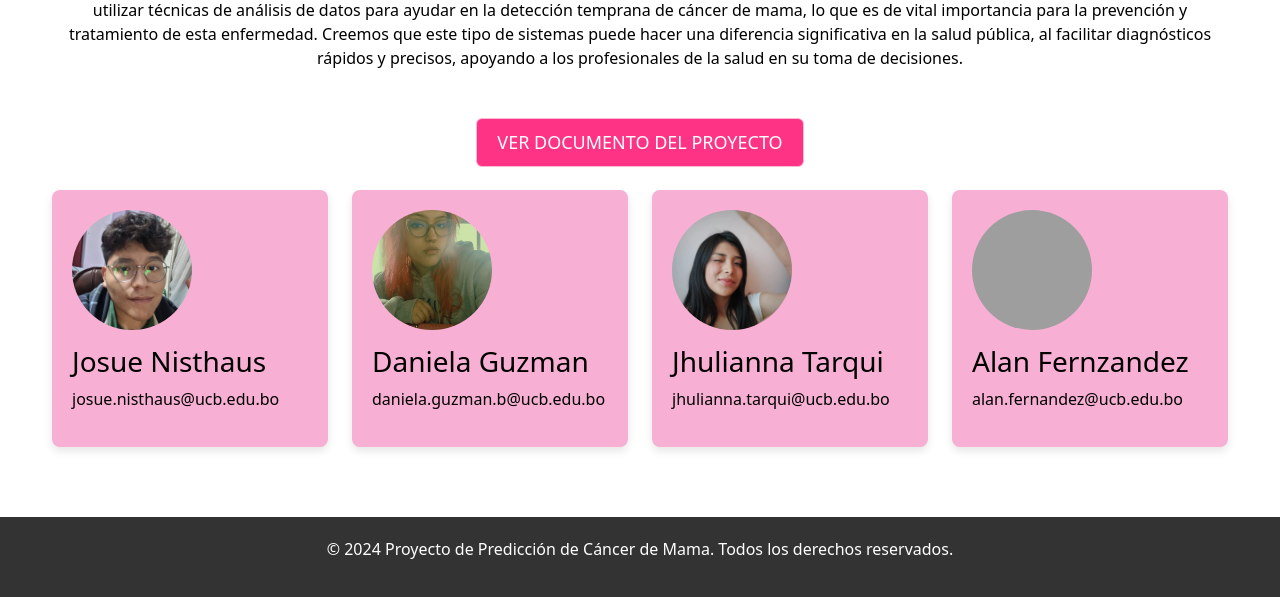
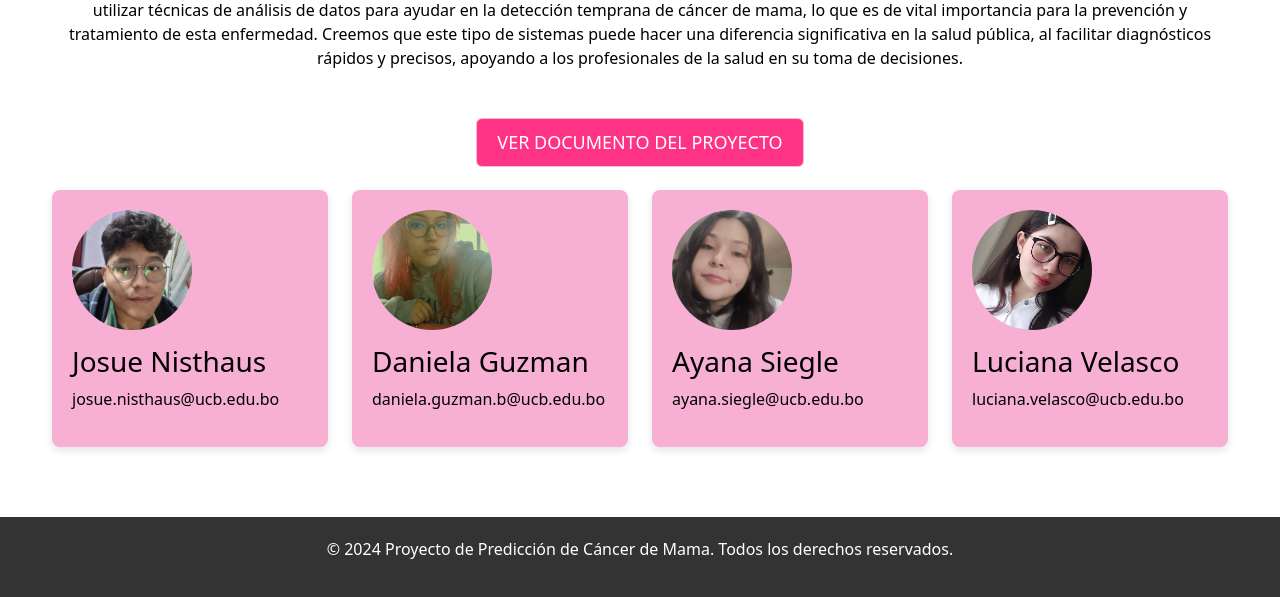
Before and after one commit to inaDAGod/Prediccion-Cancer-Mama, a Flask app: page /contactos in a window 1280 px wide. Shown: the part 218-815 px from the top of the page. Run offline with Flask 3, Linux system fonts and the light colour scheme; grey boxes are pictures that could not be loaded.

Commit message:
cambios workshop

```diff
--- a/app.py
+++ b/app.py
@@ -55,17 +55,12 @@ def contactos():
 def model_options(file_path):
     return render_template('model_options.html', file_path=file_path)
 
-# Ruta para ejecutar J48
 @app.route('/run-model/J48/<file_path>', methods=['GET'])
 def run_model_j48(file_path):
     try:
-        # Ruta del archivo subido
-        file_path = os.path.join(app.config['UPLOAD_FOLDER'], file_path)
+        full_path = os.path.join(app.config['UPLOAD_FOLDER'], file_path)
+        prediction = train_and_predict(full_path)
 
-        # Procesar el archivo con J48
-        prediction = train_and_predict(file_path)
-
-        # Definir la interpretación
         if prediction == 2:
             interpretation = "Benigno"
         elif prediction == 4:
@@ -73,16 +68,16 @@ def run_model_j48(file_path):
         else:
             interpretation = "Desconocido"
 
-        # Mostrar resultado, interpretación y gráfico
         return render_template(
             'result.html',
             result=interpretation,
             graph_path='uploads/tree.png',
-            file_path=os.path.basename(file_path)
+            file_path=os.path.basename(full_path)
         )
     except Exception as e:
-        flash(f"Error al procesar el modelo J48: {str(e)}", 'danger')
+        flash(f"Error al procesar el modelo J48: {e}", 'danger')
         return redirect(url_for('index'))
+
 
 # Ruta para ejecutar Clustering
 @app.route('/run-model/cluster/<file_path>', methods=['GET'])
@@ -129,5 +124,7 @@ def run_model_neural(file_path):
         flash(f"Error al procesar el modelo de Red Neuronal: {str(e)}", 'danger')
         return redirect(url_for('model_options', file_path=file_name))
 
+
+
 if __name__ == "__main__":
     app.run(debug=True)
--- a/templates/contactos.html
+++ b/templates/contactos.html
@@ -70,18 +70,18 @@
                 <!-- Estudiante 3 -->
                 <div class="col-md-3">
                     <div class="contact-card">
-                        <img src="{{ url_for('static', filename='jhulianna.jpg') }}" alt="Estudiante 3">
-                        <h3>Jhulianna Tarqui</h3>
-                        <p>jhulianna.tarqui@ucb.edu.bo</p>
+                        <img src="{{ url_for('static', filename='ayana.jpg') }}" alt="Estudiante 3">
+                        <h3>Ayana Siegle</h3>
+                        <p>ayana.siegle@ucb.edu.bo</p>
                     </div>
                 </div>
 
                 <!-- Estudiante 4 -->
                 <div class="col-md-3">
                     <div class="contact-card">
-                        <img src="{{ url_for('static', filename='mauricio.jpeg') }}" alt="Estudiante 4">
-                        <h3>Alan Fernzandez</h3>
-                        <p>alan.fernandez@ucb.edu.bo</p>
+                        <img src="{{ url_for('static', filename='luciana.jpg') }}" alt="Estudiante 4">
+                        <h3>Luciana Velasco</h3>
+                        <p>luciana.velasco@ucb.edu.bo</p>
                     </div>
                 </div>
             </div>
--- a/templates/index.html
+++ b/templates/index.html
@@ -146,7 +146,7 @@
 
   <footer class="footer text-center py-4">
     <div class="container">
-      <p class="mb-0">&copy; 2024 Predicción de Cáncer de Mama. Todos los derechos reservados.</p>
+      <p class="mb-0">&copy; 2025 Predicción de Cáncer de Mama. Todos los derechos reservados.</p>
     </div>
   </footer>
 
--- a/templates/result_neural.html
+++ b/templates/result_neural.html
@@ -30,8 +30,10 @@
     <div class="container py-5">
         <h2 class="titulo">Resultado de la Red Neuronal</h2>
 
-        <!-- Mostrar precisión -->
-        <p class="lead">{{ result }}</p>
+    <!-- Después: bloque resaltado -->
+    <div class="precision-highlight my-4 p-3 text-center">
+    <span class="badge precision-badge">{{ result }}</span>
+    </div>
 
         <!-- Explicación del Modelo -->
         <div class="card mt-4">
```
Also changed, not shown: model_j48.py (+15 -13 lines), static/results.css (+31 -0 lines), templates/result.html (+9 -10 lines), static/ayana.jpg (added), static/luciana.jpg (added), static/uploads/neural_training.png.
